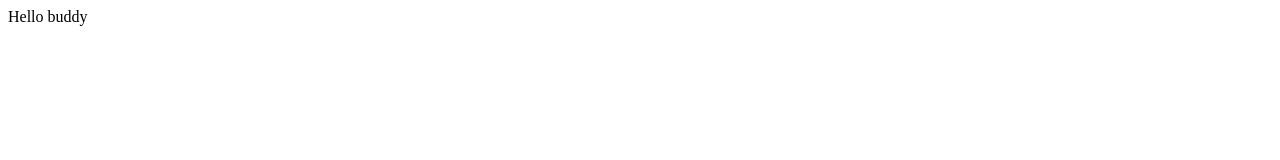
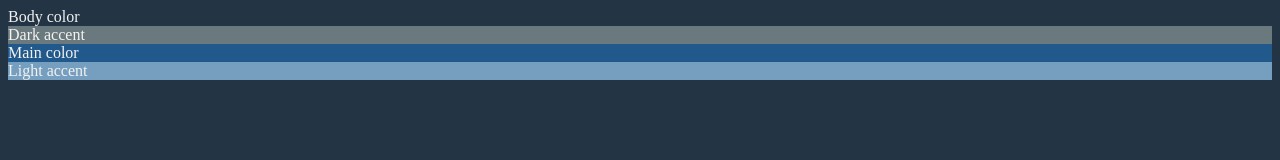
Before and after one commit to Jodm522/placeholder, a plain HTML site: page index.html in a window 1280 px wide. Drawn offline with Linux system fonts and the light colour scheme.

Commit message:
colors picked

```diff
--- /dev/null
+++ b/index.css
@@ -0,0 +1,22 @@
+:root {
+  --main-background-color: #233545;
+  --text-color: #f2f2f1;
+  --dark-accent-color: #6a797d;
+  --main-color: #21598c;
+  --light-accent-color: #769ebf;
+}
+
+body {
+  background-color: var(--main-background-color);
+  color: var(--text-color);
+}
+
+.dark-accent {
+  background-color: var(--dark-accent-color);
+}
+.main-color {
+  background-color: var(--main-color);
+}
+.light-accent {
+  background-color: var(--light-accent-color);
+}
--- a/index.html
+++ b/index.html
@@ -4,9 +4,13 @@
     <meta charset="UTF-8" />
     <meta http-equiv="X-UA-Compatible" content="IE=edge" />
     <meta name="viewport" content="width=device-width, initial-scale=1.0" />
+    <link rel="stylesheet" href="index.css"/>
     <title>Document</title>
   </head>
   <body>
-    Hello buddy
+    Body color
+    <div class="dark-accent"> Dark accent</div>
+    <div class="main-color">Main color</div>
+    <div class="light-accent">Light accent</div>
   </body>
 </html>
```
